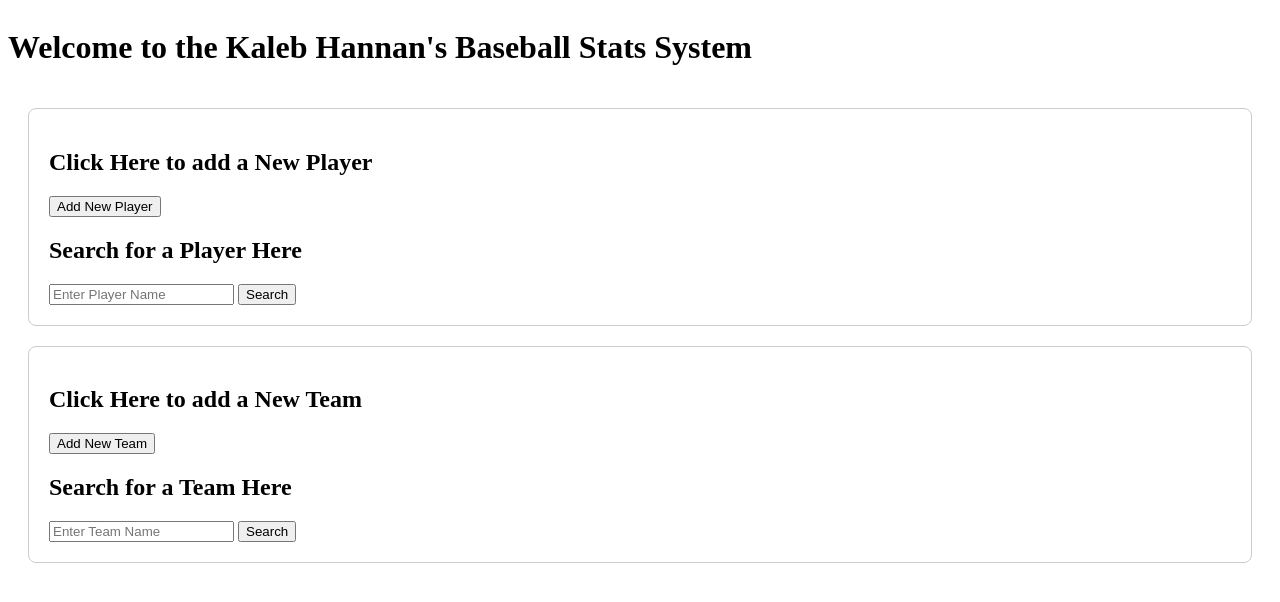
After one commit to K-Hannan12/COS_442, a Flask app: template FinalProject/homePage/templates/home.html in a window 1280 px wide. The commit adds this page. Shown: the top 602 px of the page. Run offline with Flask 3, Linux system fonts and the light colour scheme; the template is opened without the code that fills it, so the values that code supplies are empty.

Commit message:
got search to work

```diff
--- /dev/null
+++ b/FinalProject/homePage/templates/home.html
@@ -0,0 +1,52 @@
+<!DOCTYPE html>
+<html>
+    <head>
+        <title>Home Page</title>
+        <style>
+            .header {
+                display: flex;
+                align-items: center;
+                gap: 16px;
+            }
+            .pageContent{
+                display: flex;
+                flex-direction: column;
+                justify-content: space-between;
+                padding: auto;
+            }
+            .Players, .Teams {
+                margin: 20px;
+                padding: 20px;
+                border: 1px solid #ccc;
+                border-radius: 8px;
+            }
+        </style>
+    </head>
+    <body>
+        <div class="header">
+            <h1>Welcome to the Kaleb Hannan's Baseball Stats System</h1>
+        </div>
+        <div class="pageContent"></div>
+            <div class="Players">
+                <h2>Click Here to add a New Player</h2>
+                <a href="/addNewPlayer"><button>Add New Player</button></a>
+                </br>
+                <h2>Search for a Player Here</h2>
+                <form action="/searchForPlayer" method="post">
+                    <input type="text" name="player_name" placeholder="Enter Player Name" required>
+                    <button type="submit">Search</button>
+                </form>
+            </div>
+            <div class="Teams">
+                <h2>Click Here to add a New Team</h2>
+                <a href="/addNewTeam"><button>Add New Team</button></a>
+                </br>
+                <h2>Search for a Team Here</h2>
+                <form action="/searchForTeam" method="post">
+                    <input type="text" name="team_name" placeholder="Enter Team Name" required>
+                    <button type="submit">Search</button>
+                </form>
+            </div>
+        </div>
+    </body>
+</html>
--- a/FinalProject/playerReport/playerReport.py
+++ b/FinalProject/playerReport/playerReport.py
@@ -1,4 +1,4 @@
-from flask import Flask, render_template, request, send_file
+from flask import Flask, render_template, request, send_file,render_template_string
 import requests
 import ast
 import redis
@@ -14,7 +14,7 @@ def getplayer_report(player_name):
     player_nameToPassToDB = player_name.replace(" ", "%20")
     responseBio = requests.get(f"http://player-bio:5005/getplayerBio/{player_nameToPassToDB}")
     if responseBio.status_code != 200:
-        return f'Error: {responseBio.status_code} {player_name} not found'
+        return render_template_string(responseBio.text)
 
     #Turn string into a dictionary
     playerBioStr = responseBio.text.split('=')
@@ -24,7 +24,7 @@ def getplayer_report(player_name):
     # Get the players batting stats from the batting service
     responseBatting = requests.get(f"http://player-batting:5005/getplayerBatting/{player_nameToPassToDB}")
     if responseBatting.status_code != 200:
-        return f'Error: {responseBatting.status_code} {player_name} not found'
+        return render_template_string(responseBatting.text)
 
     # Turn batting stats str into a dictionary
     playerBattingStr = responseBatting.text.split('=')
@@ -34,7 +34,7 @@ def getplayer_report(player_name):
     # Get the players fielding and pitching stats from the fielding-pitching service
     responseFielding_pitching = requests.get(f"http://player-fielding-pitching:5005/getplayerFieldingPitching/{player_nameToPassToDB}")
     if responseFielding_pitching.status_code != 200:
-        return f'Error: {responseFielding_pitching.status_code} {player_name} not found'
+        return render_template_string(responseFielding_pitching.text)
 
     # Turn fielding and pitching stats into a dictionary
     playerFieldingPitchingStr = responseFielding_pitching.text.split('=')
--- a/FinalProject/playerReport/templates/addNewPlayerCompleteHTML.html
+++ b/FinalProject/playerReport/templates/addNewPlayerCompleteHTML.html
@@ -12,7 +12,7 @@
         <input type="submit" value="View Player Report">
     </form>
     <h2>Click Here to add another player</h2>
-    <form method="get" action="/">
+    <form method="get" action="/addNewPlayer">
         <input type="submit" value="Add New Player">
     </form>
 </body>
```
Also changed, not shown: FinalProject/homePage/homePage.py (+15 -1 lines), FinalProject/homePage/template/home.html (deleted), 1 other file.
